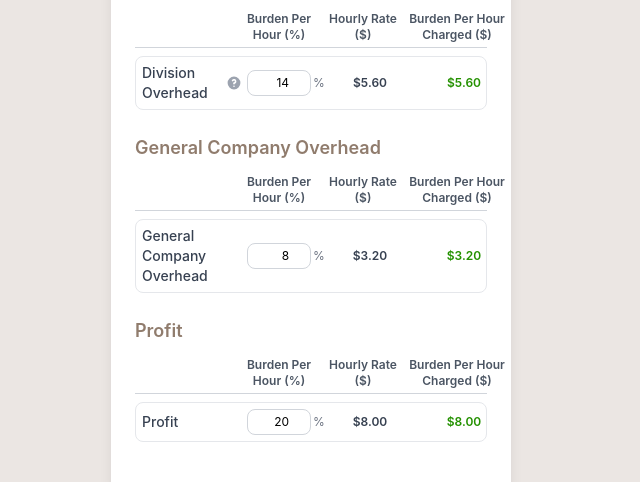
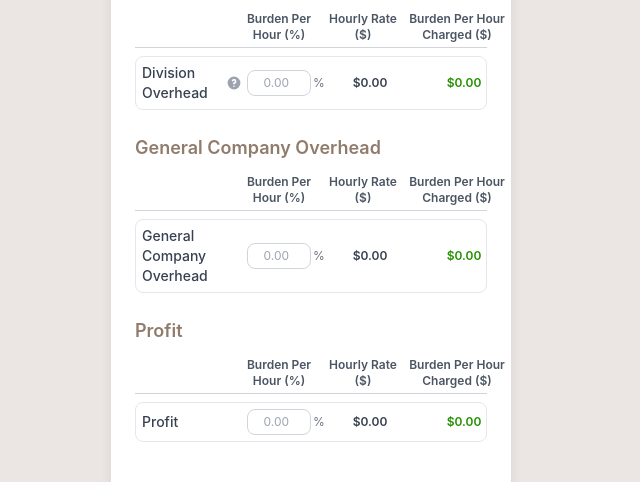
Before and after one commit to KayFernPR/Time-Material-Calculator, a React (Vite) app: page / in a window 1280 px wide. Shown: the part 2643-3125 px from the top of the page, without its empty margins (329-969 px from the left). Built offline with nearby package versions, Linux system fonts and the light colour scheme.

Commit message:
Set Division Overhead, General Company Overhead, and Profit default values to 0.00

```diff
--- a/src/components/LaborRateCalculator.jsx
+++ b/src/components/LaborRateCalculator.jsx
@@ -90,9 +90,9 @@ function LaborRateCalculator() {
   const [newCustomEmployeeCost, setNewCustomEmployeeCost] = useState({ name: '', percent: 0 })
 
   // Step 3: Overhead and Profit
-  const [divisionOverheadPercent, setDivisionOverheadPercent] = useState(14.00)
-  const [generalCompanyOverheadPercent, setGeneralCompanyOverheadPercent] = useState(8.00)
-  const [profitPercent, setProfitPercent] = useState(20.00)
+  const [divisionOverheadPercent, setDivisionOverheadPercent] = useState(0)
+  const [generalCompanyOverheadPercent, setGeneralCompanyOverheadPercent] = useState(0)
+  const [profitPercent, setProfitPercent] = useState(0)
 
   // Calculations
   const calculations = useMemo(() => {
@@ -1236,7 +1236,7 @@ function LaborRateCalculator() {
                       <input
                         type="number"
                         step="0.01"
-                        value={divisionOverheadPercent}
+                        value={divisionOverheadPercent || ''}
                         onChange={(e) => setDivisionOverheadPercent(parseFloat(e.target.value) || 0)}
                         className="w-16 px-1.5 py-1 border border-gray-300 rounded-lg focus:outline-none focus:ring-2 focus:ring-primary text-right text-xs"
                         placeholder="0.00"
@@ -1276,7 +1276,7 @@ function LaborRateCalculator() {
                       <input
                         type="number"
                         step="0.01"
-                        value={generalCompanyOverheadPercent}
+                        value={generalCompanyOverheadPercent || ''}
                         onChange={(e) => setGeneralCompanyOverheadPercent(parseFloat(e.target.value) || 0)}
                         className="w-16 px-1.5 py-1 border border-gray-300 rounded-lg focus:outline-none focus:ring-2 focus:ring-primary text-right text-xs"
                         placeholder="0.00"
@@ -1316,7 +1316,7 @@ function LaborRateCalculator() {
                       <input
                         type="number"
                         step="0.01"
-                        value={profitPercent}
+                        value={profitPercent || ''}
                         onChange={(e) => setProfitPercent(parseFloat(e.target.value) || 0)}
                         className="w-16 px-1.5 py-1 border border-gray-300 rounded-lg focus:outline-none focus:ring-2 focus:ring-primary text-right text-xs"
                         placeholder="0.00"
```
